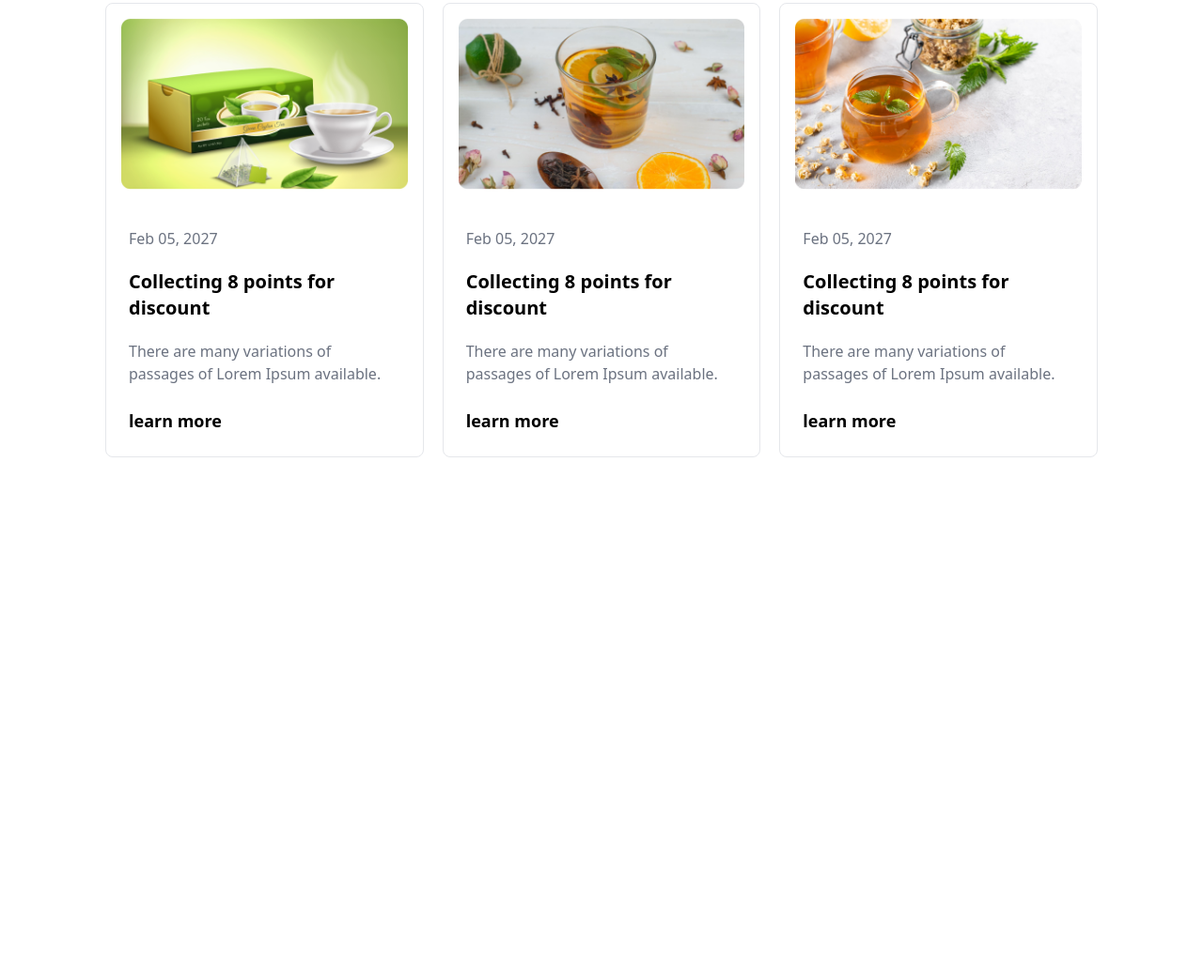
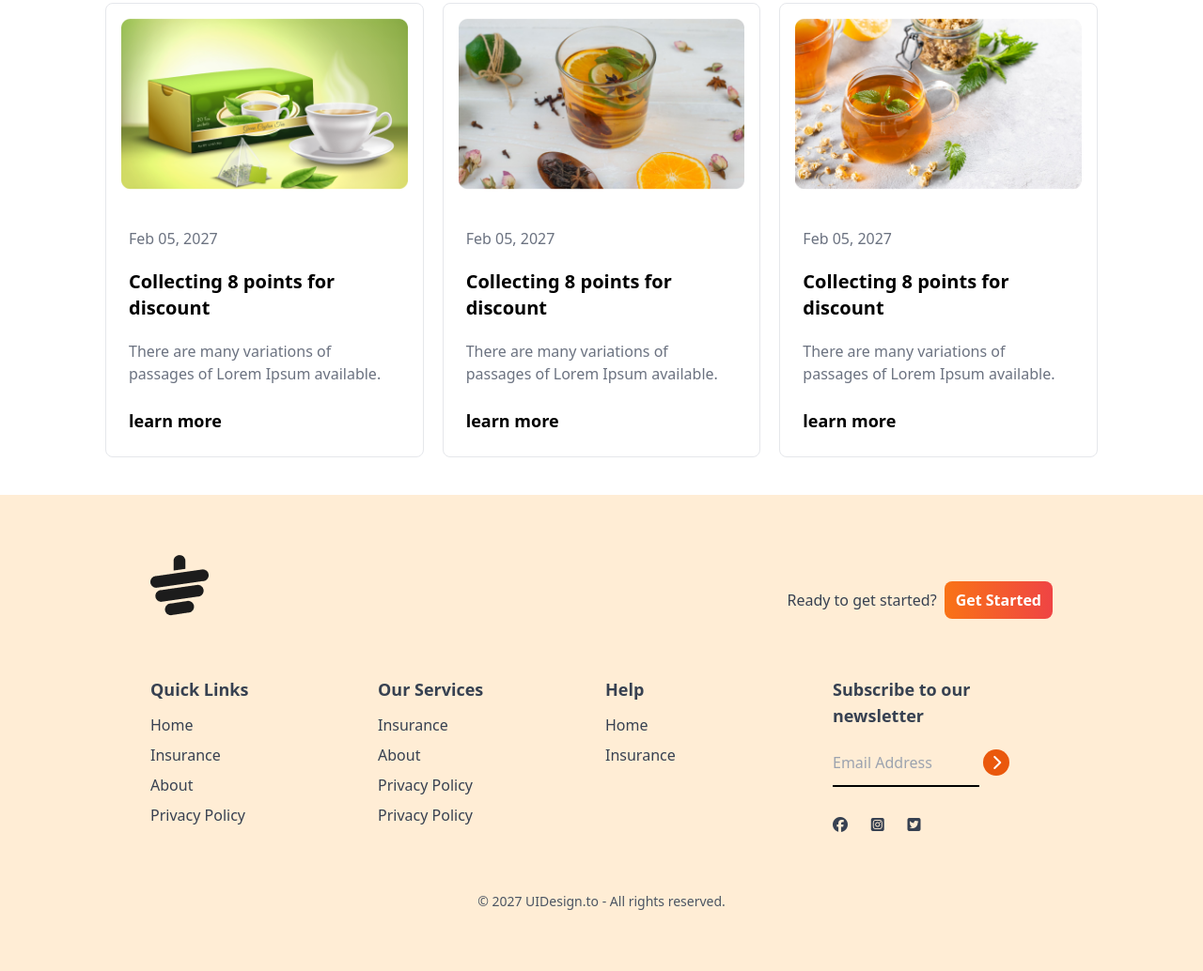
Before and after one commit to adibzamanbd/tea-house, a plain HTML site: page index.html in a window 1280 px wide. Shown: the part 2771-3805 px from the top of the page at 94% size. Before the commit the page ends 3274 px from the top, so only its background shows below. Drawn offline with nearby package versions, Linux system fonts and the light colour scheme.

Commit message:
footer added

```diff
--- a/index.html
+++ b/index.html
@@ -398,5 +398,120 @@
       <!-- news section ends  -->
     </main>
     <!-- main container end  -->
+    <br />
+
+    <!-- Footer Section starts-->
+    <footer class="bg-orange-100 text-gray-700 py-16 px-0 md:px-0">
+      <div class="w-9/12 mx-auto">
+        <!-- Logo section starts-->
+        <div class="mb-8 flex justify-between">
+          <img class="mb-8" src="./images/cup.png" alt="" />
+          <div class="flex items-center gap-2">
+            <h4>Ready to get started?</h4>
+            <button
+              class="bg-gradient-to-r from-orange-500 to-red-500 px-3 py-2 rounded-lg text-white font-bold"
+            >
+              Get Started
+            </button>
+          </div>
+        </div>
+        <!-- logo section ends  -->
+
+        <!-- Links section starts-->
+
+        <div class="grid grid-cols-1 md:grid-cols-2 lg:grid-cols-4 gap-2">
+          <!-- first column starts-->
+          <div>
+            <h3 class="font-semibold text-lg mb-3">Quick Links</h3>
+            <ul class="space-y-2">
+              <li>
+                <a class="hover:text-orange-600" href="#">Home</a>
+              </li>
+              <li>
+                <a class="hover:text-orange-600" href="#">Insurance</a>
+              </li>
+              <li>
+                <a class="hover:text-orange-600" href="#">About</a>
+              </li>
+              <li>
+                <a class="hover:text-orange-600" href="#">Privacy Policy</a>
+              </li>
+            </ul>
+          </div>
+          <!-- first column ends  -->
+
+          <!-- second column starts-->
+          <div>
+            <h3 class="font-semibold text-lg mb-3">Our Services</h3>
+            <ul class="space-y-2">
+              <li>
+                <a class="hover:text-orange-600" href="#">Insurance</a>
+              </li>
+              <li>
+                <a class="hover:text-orange-600" href="#">About</a>
+              </li>
+              <li>
+                <a class="hover:text-orange-600" href="#">Privacy Policy</a>
+              </li>
+              <li>
+                <a class="hover:text-orange-600" href="#">Privacy Policy</a>
+              </li>
+            </ul>
+          </div>
+          <!-- second column ends  -->
+
+          <!-- third column starts-->
+          <div>
+            <h3 class="font-semibold text-lg mb-3">Help</h3>
+            <ul class="space-y-2">
+              <li>
+                <a class="hover:text-orange-600" href="#">Home</a>
+              </li>
+              <li>
+                <a class="hover:text-orange-600" href="#">Insurance</a>
+              </li>
+            </ul>
+          </div>
+          <!-- third column ends -->
+
+          <!-- fourth column starts-->
+          <div>
+            <h3 class="font-semibold text-lg mb-3">
+              Subscribe to our newsletter
+            </h3>
+            <div class="flex flex-col space-y-2">
+              <div>
+                <input
+                  placeholder="Email Address"
+                  type="text"
+                  class="bg-transparent border-b-2 border-black w-4/6 py-3"
+                />
+                <i
+                  class="fa-solid fa-chevron-right w-7 h-7 bg-orange-600 inline-flex rounded-full text-white justify-center items-center"
+                ></i>
+                <div class="flex justify-between w-2/5 mb-2 mt-8">
+                  <i class="fa-brands fa-facebook"></i>
+                  <i class="fa-brands fa-square-instagram"></i>
+                  <i class="fa-brands fa-square-twitter"></i>
+                </div>
+              </div>
+            </div>
+          </div>
+          <!-- fourth column ends -->
+        </div>
+        <br>
+
+        <!-- links section ends -->
+
+        <!-- copyright section starts  -->
+        <div class="text-center pt-4 mt-4">
+          <p class="text-sm text-gray-600">
+            © 2027 UIDesign.to - All rights reserved.
+          </p>
+        </div>
+        <!-- copyright section ends -->
+      </div>
+    </footer>
+    <!-- footer section ends -->
   </body>
 </html>
```
